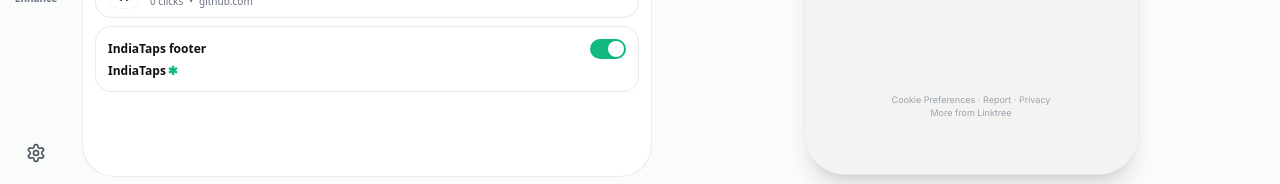
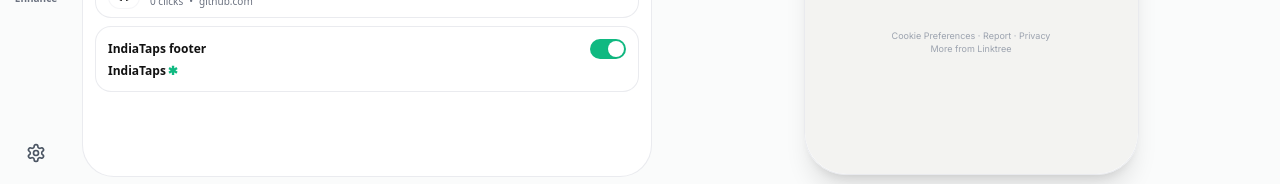
Before and after one commit to SparshKoul/linktree, a React (Vite) app in the folder client/: page / in a window 1280 px wide. Shown: the part 607-791 px from the top of the page. Built offline with nearby package versions, Linux system fonts and the light colour scheme; no server answers; a web font is replaced by a local one.

Commit message:
style: add dedicated uncollapsible bottom spacer beneath last link

```diff
--- a/client/src/App.jsx
+++ b/client/src/App.jsx
@@ -1959,6 +1959,9 @@ export function App() {
                     </div>
                   </div>
                 )}
+
+                {/* Bottom buffer spacer: guarantees dedicated space beneath last link / footer so it never touches phone curve */}
+                <div className="w-full h-14 sm:h-16 shrink-0 pointer-events-none" aria-hidden="true" />
               </div>
             </div>
           </div>
--- a/client/src/components/PublicTreePage.jsx
+++ b/client/src/components/PublicTreePage.jsx
@@ -381,6 +381,9 @@ export function PublicTreePage({ slug, onBackToAdmin }) {
           {tree.name}
         </div>
       </footer>
+
+      {/* Guaranteed Bottom Spacer */}
+      <div className="w-full h-12 sm:h-16 shrink-0 pointer-events-none" aria-hidden="true" />
     </div>
   );
 }
```
